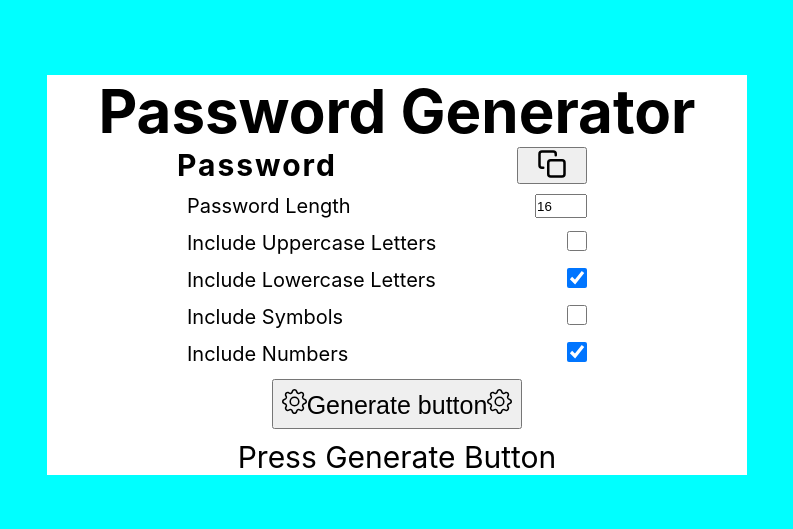
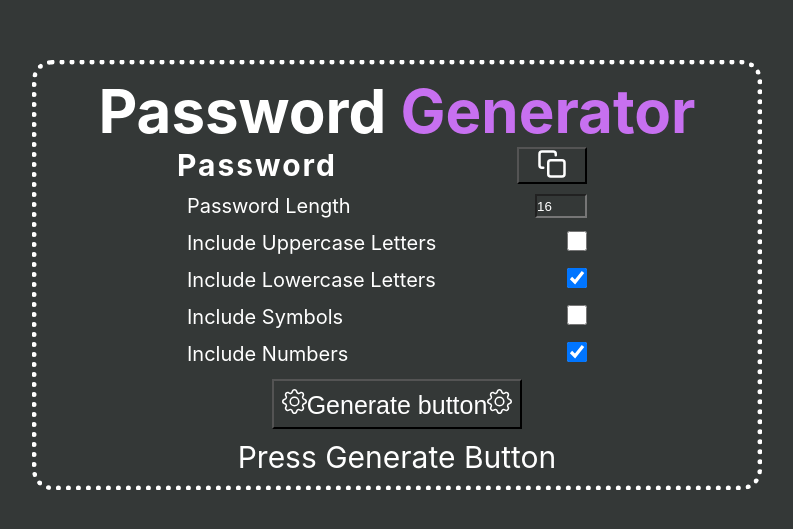
Before and after one commit to shanurwt/passgen, a React (Create React App) app: page / in a window 1280 px wide. Shown: the part 125-654 px from the top of the page, without its empty margins (243-1036 px from the left). Built offline with nearby package versions, Linux system fonts and the light colour scheme.

Commit message:
css 1080

```diff
--- a/src/App.css
+++ b/src/App.css
@@ -1,6 +1,8 @@
 *{
   margin: 0px;
   padding: 0px;
+  color: white;
+  background-color: #343837;
 }
 
 .container{
@@ -8,18 +10,22 @@
   justify-content: center;
   align-items: center;
   text-align: center;
-  background-color: aqua;
   height: 100vh;
   width: 100%;
 }
 
 .generator{
   width: 700px;
-  background-color: white;
+  padding: 10px;
+  border: 5px dotted white ;
+  border-radius: 20px;
 }
 
 .generator-head{
   font-size: 60px;
+}
+.gen{
+  color: #c770f0;
 }
 
 .generator-password{
--- a/src/App.js
+++ b/src/App.js
@@ -58,7 +58,7 @@ function App() {
 
       <div className="container">
         <div className="generator">
-            <h1 className='generator-head'>Password Generator</h1>
+            <h1 className='generator-head'>Password <b className='gen'>Generator</b> </h1>
 
             {/* password generator and icon */}
             <div className="generator-password">
```
